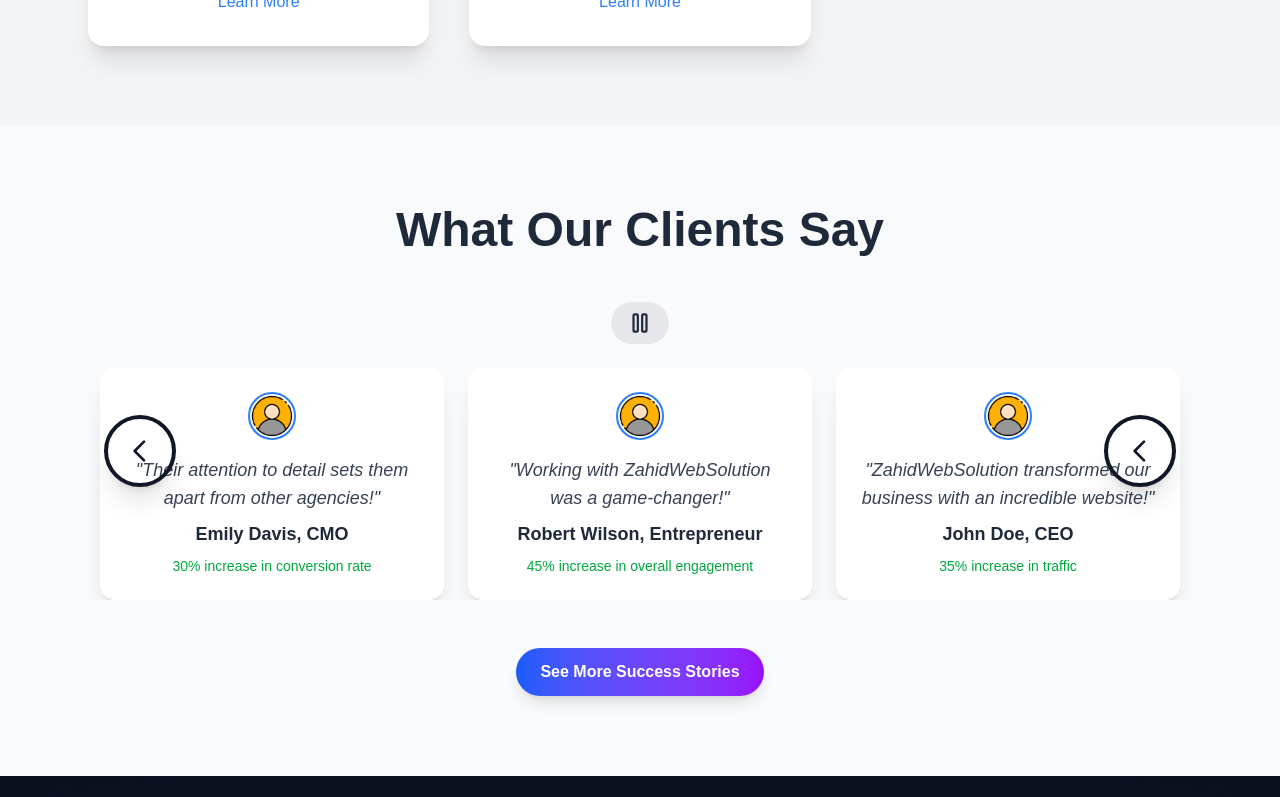
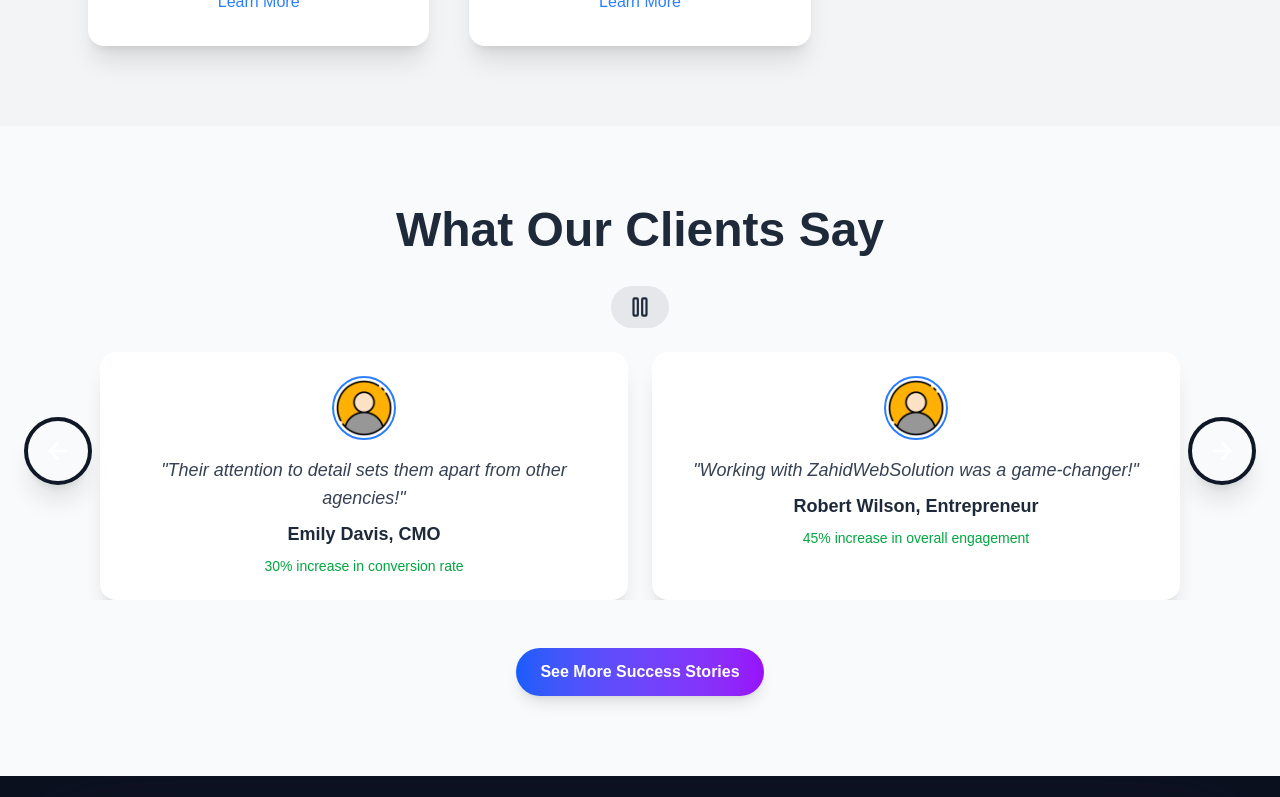
Before and after one commit to zahidx/web-solutions, a Next.js app: page / in a window 1280 px wide. Shown: the part 1498-2295 px from the top of the page. Built offline with nearby package versions, Linux system fonts and the light colour scheme.

Commit message:
optimise mobile viwq

```diff
--- a/app/HeroSection.js
+++ b/app/HeroSection.js
@@ -10,9 +10,9 @@ const HeroSection = () => {
 
   return (
     <section className="h-screen flex items-center justify-center text-center px-6 bg-white dark:bg-gradient-to-r from-[#0E1628] to-[#380643] text-black dark:text-white">
-      <div className="max-w-4xl">
+      <div className="max-w-4xl w-full">
         <motion.h1
-          className="text-6xl md:text-7xl font-extrabold mb-6 tracking-tight leading-tight font-sans"
+          className="text-4xl sm:text-5xl md:text-7xl font-extrabold mb-6 tracking-tight leading-tight font-sans"
           variants={fadeInUp}
           initial="initial"
           animate="animate"
@@ -22,7 +22,7 @@ const HeroSection = () => {
           <span className="text-[#E69A10]">XWebSolution</span>
         </motion.h1>
         <motion.p
-          className="text-lg md:text-xl mb-8 leading-relaxed opacity-80"
+          className="text-base sm:text-lg md:text-xl mb-8 leading-relaxed opacity-80"
           variants={fadeInUp}
           initial="initial"
           animate="animate"
@@ -36,25 +36,21 @@ const HeroSection = () => {
             scale: 1.03,  // Slightly scale up on hover for a subtle effect
             transition: { duration: 0.2, ease: "easeInOut" },
           }}
-          className="inline-flex items-center gap-1 px-4 py-2 bg-gradient-to-r from-[#FF6A00] to-[#FF6A00] text-black text-2xl font-semibold rounded-md shadow-lg transform transition-all duration-300 ease-in-out"
+          className="inline-flex items-center gap-1 px-6 py-3 bg-gradient-to-r from-[#FF6A00] to-[#FF6A00] text-black text-lg sm:text-2xl font-semibold rounded-md shadow-lg transform transition-all duration-300 ease-in-out"
         >
           Get Started <ArrowRight size={22} />
         </motion.a>
       </div>
 
-
-
-       {/* Scroll Indicator */}
-       <motion.div
+      {/* Scroll Indicator */}
+      <motion.div
         className="absolute bottom-6 w-full text-center text-white dark:text-gray-200"
         animate={{ opacity: [0, 1, 0] }}
         transition={{ duration: 1.5, repeat: Infinity, ease: "easeInOut" }}
       >
-        <p className="text-xl text-gray-900 dark:text-blue-500">Scroll Down</p>
+        <p className="text-lg sm:text-xl text-gray-900 dark:text-blue-500">Scroll Down</p>
         <div className="w-6 h-6 border-t-4 mt-2 border-gray-900 dark:border-gray-200 rounded-full mx-auto animate-bounce"></div>
       </motion.div>
-
-
     </section>
   );
 };
--- a/app/TestimonialsSection.js
+++ b/app/TestimonialsSection.js
@@ -62,18 +62,16 @@ const TestimonialsSection = () => {
   const [autoPlay, setAutoPlay] = useState(true);
   const [sliderInstance, setSliderInstance] = useState(null);
 
-  // Initialize Keen Slider and capture the instance when created.
   const [sliderRef] = useKeenSlider({
     loop: true,
-    slides: { perView: 2, spacing: 15 },
+    slides: { perView: 1, spacing: 10 }, // Default to 1 slide per view on mobile
     breakpoints: {
-      "(max-width: 768px)": { slides: { perView: 1 } },
-      "(min-width: 1024px)": { slides: { perView: 3 } },
+      "(max-width: 768px)": { slides: { perView: 1 } }, // For small screens
+      "(min-width: 1024px)": { slides: { perView: 2 } }, // For medium to large screens
     },
     created: (instance) => setSliderInstance(instance),
   });
 
-  // Autoplay effect using the captured instance.
   useEffect(() => {
     if (!sliderInstance || !autoPlay) return;
     const interval = setInterval(() => {
@@ -83,11 +81,11 @@ const TestimonialsSection = () => {
   }, [sliderInstance, autoPlay]);
 
   return (
-    <section className="py-20 bg-gray-50 dark:bg-gray-900 relative">
+    <section className="py-12 md:py-20 bg-gray-50 dark:bg-gray-900 relative">
       <div className="max-w-6xl mx-auto px-6 text-center">
         {/* Title */}
         <motion.h2
-          className="text-4xl md:text-5xl font-bold mb-12 text-gray-800 dark:text-white"
+          className="text-3xl sm:text-4xl md:text-5xl font-bold mb-8 text-gray-800 dark:text-white"
           variants={fadeInUp}
           initial="initial"
           whileInView="animate"
@@ -112,48 +110,22 @@ const TestimonialsSection = () => {
           )}
         </motion.button>
 
-        {/* Navigation Buttons */}
-        <div className="absolute top-2/4 left-26 transform -translate-y-1/2 z-40">
+        {/* Navigation Buttons (Mobile-Optimized Position) */}
+        <div className="absolute top-1/2 left-4 transform -translate-y-1/2 z-40 md:left-6 hidden md:block">
           <button
             onClick={() => sliderInstance && sliderInstance.prev()}
-            className="p-4 rounded-full bg-transparent border-4 border-gradient-to-r from-cyan-900 to-blue-800 shadow-xl transition-transform duration-500 ease-in-out transform hover:scale-105 hover:shadow-2xl hover:border-8 focus:outline-none focus:ring-4 focus:ring-cyan-400 focus:ring-opacity-50"
+            className="p-3 md:p-4 rounded-full bg-transparent border-4 border-gradient-to-r from-cyan-900 to-blue-800 shadow-xl transition-transform duration-500 ease-in-out transform hover:scale-105 hover:shadow-2xl hover:border-8 focus:outline-none focus:ring-4 focus:ring-cyan-400 focus:ring-opacity-50"
           >
-            <svg
-              xmlns="http://www.w3.org/2000/svg"
-              fill="none"
-              viewBox="0 0 24 24"
-              stroke="currentColor"
-              className="h-8 w-8"
-            >
-              <path
-                strokeLinecap="round"
-                strokeLinejoin="round"
-                strokeWidth="2"
-                d="M15 19l-7-7 7-7"
-              />
-            </svg>
+            <ArrowLeft size={28} className="text-white" />
           </button>
         </div>
 
-        <div className="absolute top-1/2 right-26 transform -translate-y-1/2 z-40">
+        <div className="absolute top-1/2 right-4 transform -translate-y-1/2 z-40 md:right-6 hidden md:block">
           <button
             onClick={() => sliderInstance && sliderInstance.next()}
-            className="p-4 rounded-full bg-transparent border-4 border-gradient-to-r from-pink-500 to-red-500 shadow-xl transition-transform duration-500 ease-in-out transform hover:scale-105 hover:shadow-2xl hover:border-8 focus:outline-none focus:ring-4 focus:ring-pink-400 focus:ring-opacity-50"
+            className="p-3 md:p-4 rounded-full bg-transparent border-4 border-gradient-to-r from-pink-500 to-red-500 shadow-xl transition-transform duration-500 ease-in-out transform hover:scale-105 hover:shadow-2xl hover:border-8 focus:outline-none focus:ring-4 focus:ring-pink-400 focus:ring-opacity-50"
           >
-            <svg
-              xmlns="http://www.w3.org/2000/svg"
-              fill="none"
-              viewBox="0 0 24 24"
-              stroke="currentColor"
-              className="h-8 w-8"
-            >
-              <path
-                strokeLinecap="round"
-                strokeLinejoin="round"
-                strokeWidth="2"
-                d="M15 19l-7-7 7-7"
-              />
-            </svg>
+            <ArrowRight size={28} className="text-white" />
           </button>
         </div>
 
@@ -168,22 +140,22 @@ const TestimonialsSection = () => {
                 whileInView="animate"
                 viewport={{ once: true }}
               >
-                <div className="relative w-12 h-12 mb-4 border-2 border-blue-500 rounded-full overflow-hidden">
+                <div className="relative w-16 h-16 mb-4 border-2 border-blue-500 rounded-full overflow-hidden">
                   <Image
                     src={testimonial.image}
                     alt={testimonial.author}
-                    width={48}
-                    height={48}
+                    width={64}
+                    height={64}
                     className="object-cover"
                   />
                 </div>
-                <p className="text-gray-700 dark:text-gray-300 italic mb-2 text-lg">
+                <p className="text-gray-700 dark:text-gray-300 italic mb-2 text-sm sm:text-lg">
                   {testimonial.quote}
                 </p>
-                <p className="font-semibold text-lg text-gray-800 dark:text-white">
+                <p className="font-semibold text-sm sm:text-lg text-gray-800 dark:text-white">
                   {testimonial.author}
                 </p>
-                <p className="mt-2 text-sm text-green-600 dark:text-green-400">
+                <p className="mt-2 text-xs sm:text-sm text-green-600 dark:text-green-400">
                   {testimonial.metrics}
                 </p>
               </motion.div>
```
